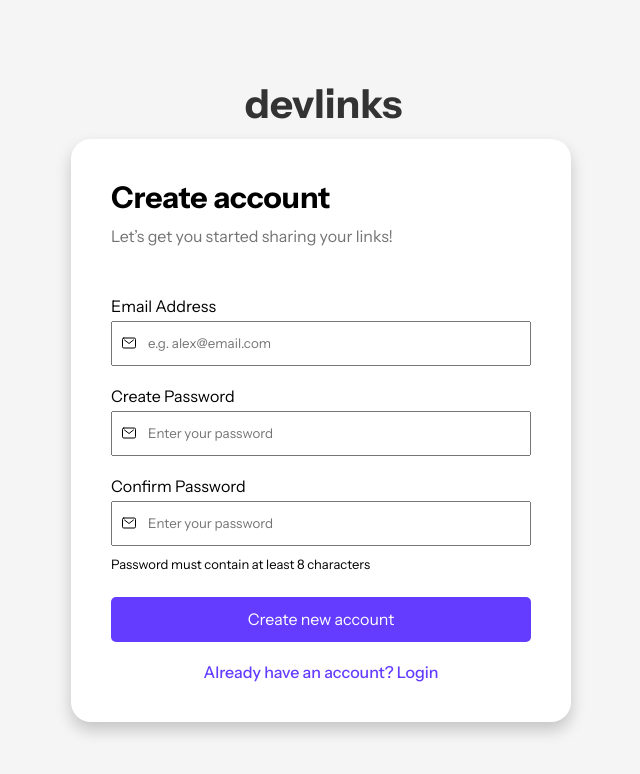
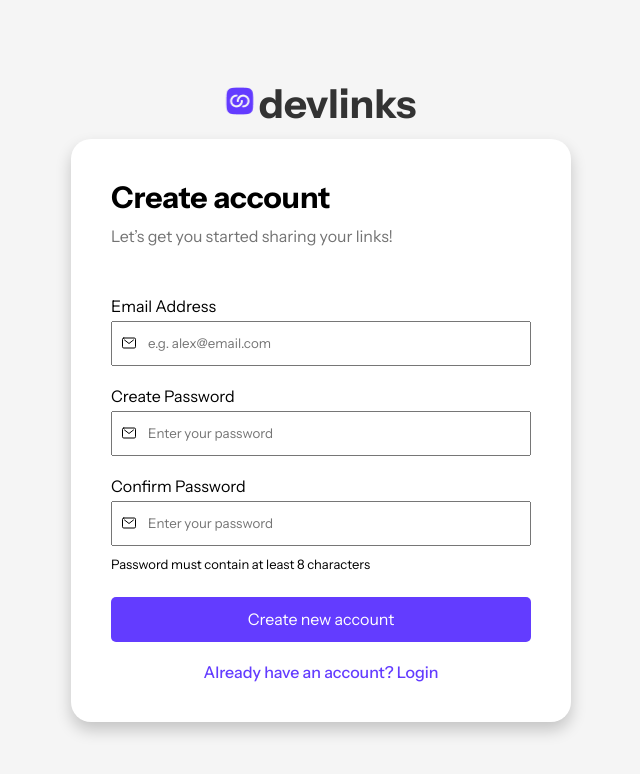
Before and after one commit to Afrimann/devLinks, a React (Vite) app: page /createAccount in a window 1280 px wide. Shown: the top 774 px of the page, without its empty margins (319-959 px from the left). Built offline with nearby package versions, Linux system fonts and the light colour scheme.

Commit message:
Tested Login Authentication and make changes

```diff
--- a/src/App.css
+++ b/src/App.css
@@ -4,6 +4,7 @@
   margin: 0;
   box-sizing: border-box;
   text-decoration: none;
+  list-style: none;
 }
 body{
   height: 100%;
--- a/src/App.jsx
+++ b/src/App.jsx
@@ -3,7 +3,8 @@ import './App.css'
 import { Route, Routes } from 'react-router-dom'
 import Login from './Components/LoginAuth/LoginAuth.jsx'
 import CreateAccount from './Components/CreateAccount/CreateAccount.jsx'
-import Dashboard from './Components/Dashboard.jsx'
+import Dashboard from './Components/Dashboard/Dashboard.jsx'
+
 const App = () => {
   return (
     <div className='app'>
--- a/src/Components/Dashboard.jsx
+++ /dev/null
@@ -1,11 +0,0 @@
-import React from 'react'
-
-const Dashboard = () => {
-  return (
-    <div>
-
-    </div>
-  )
-}
-
-export default Dashboard
--- a/src/Components/LoginAuth/LoginAuth.jsx
+++ b/src/Components/LoginAuth/LoginAuth.jsx
@@ -44,7 +44,9 @@ const LoginAuth = () => {
             setIsEmpty(false);
             await signInWithEmailAndPassword(auth, userEmail, userPassword);
             console.log('User Logged In Successfully');
-            alert('Login Successful');
+            navigate('/dashboard',{
+                state : {}
+            })
 
         } catch (error) {
             setError(error.message);
--- a/src/Components/Logo/Logo.css
+++ b/src/Components/Logo/Logo.css
@@ -1,10 +1,20 @@
-.logo{
+.logo {
     display: flex;
     gap: 5px;
+    align-items: center;
+    justify-content: center;
 }
-.logoName span{
+
+.logoName span {
     color: #333333;
     font-size: 40px;
     font-weight: 700;
     font-family: 'Instrument Sans';
 }
+
+.logo.centered {
+    display: flex;
+    justify-content: center;
+    align-items: center;
+
+}
--- a/src/Components/Logo/Logo.jsx
+++ b/src/Components/Logo/Logo.jsx
@@ -1,11 +1,13 @@
 import React from 'react'
 import './Logo.css'
+import logoVector from '../Images/logoVector.png'
 
-const Logo = () => {
+
+const Logo = ({centered}) => {
   return (
-    <div className='logo'>
+    <div className={`logo ${centered ? 'centered' : ''}`}>
       <div className="logoVector">
-        <img src="" alt="" />
+        <img src={logoVector} alt="" />
       </div>
       <div className="logoName">
         <span>devlinks</span>
```
